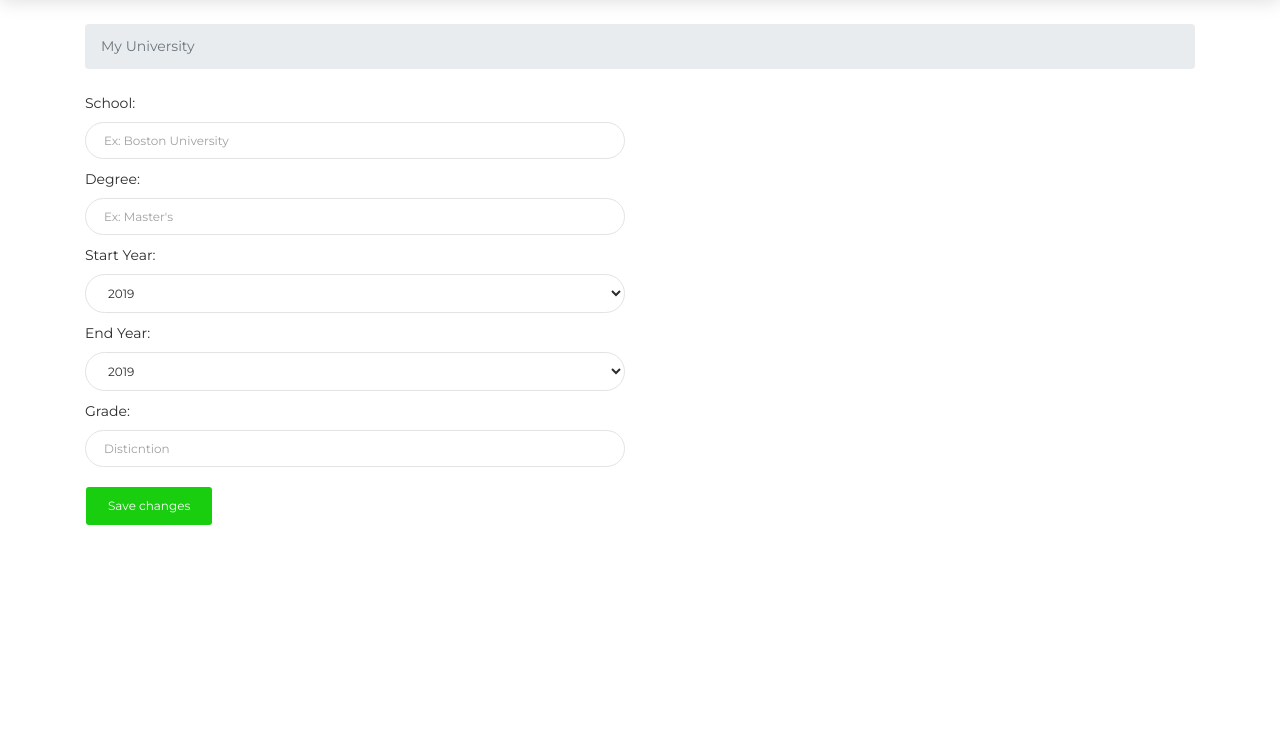
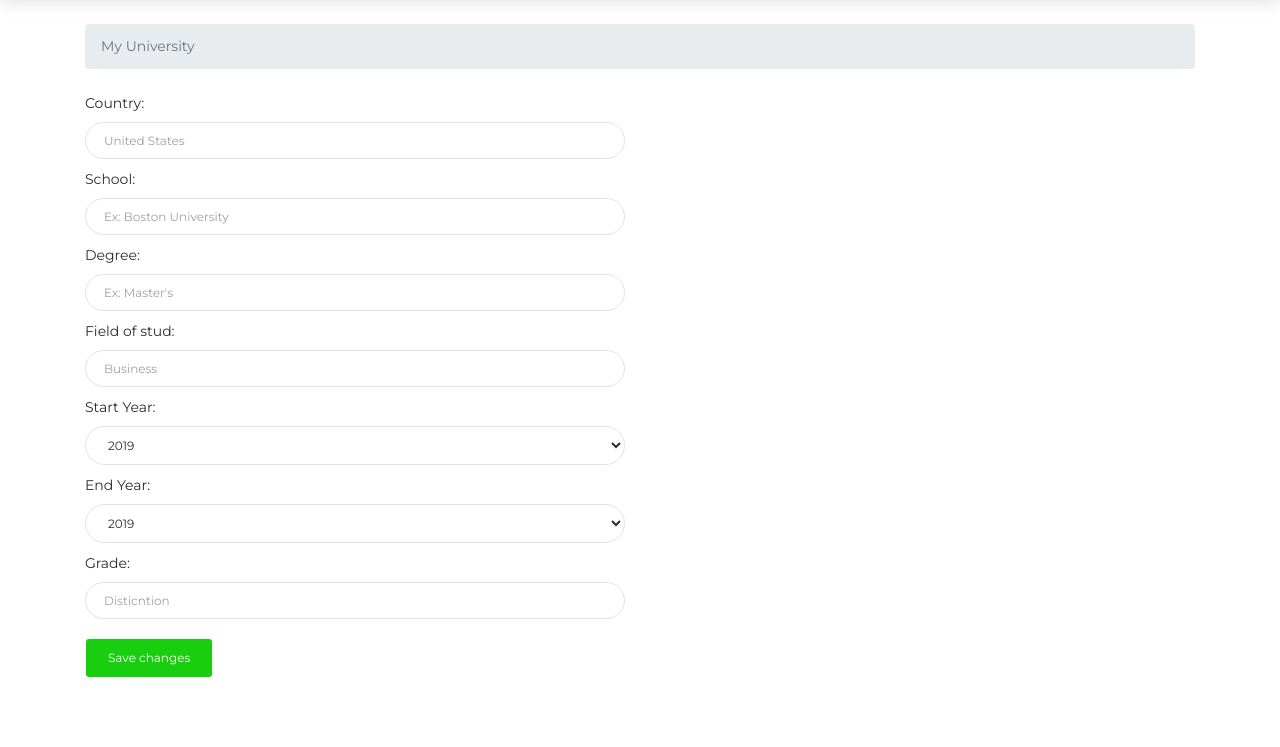
Before and after one commit to ShintaG3/alumate, a Django app: page /my-university in a window 1280 px wide. Shown: the part 62-809 px from the top of the page. Before the commit the page ends 587 px from the top, so only its background shows below. Run offline with Django 3.2, Linux system fonts and the light colour scheme; the visitor is signed in with stand-in values (Sample User, id 1); data comes from the database, SQL or seed files in the repository; some libraries are stand-ins or nearby versions.

Commit message:
university updateview all models are included

```diff
--- a/alumate/settings.py
+++ b/alumate/settings.py
@@ -29,6 +29,8 @@ INSTALLED_APPS = [
 
     'rest_framework',
     'widget_tweaks',
+
+
 
     'boards',
     'accounts',
--- a/my_universities/forms.py
+++ b/my_universities/forms.py
@@ -54,6 +54,15 @@ class MyUniversityForm(forms.ModelForm):
                                     }
                                 )
                             )
+    country          = forms.CharField(label='Country', widget=forms.TextInput(
+                                    attrs={
+                                        'placeholder': "United States",
+                                        'class':'form-control',
+                                        'name':'country',
+                                        'id': 'id_country',
+                                    }
+                                )
+                            )
     field_of_study  = forms.CharField(label='Field of stud', widget=forms.TextInput(
                                     attrs={
                                         'placeholder': 'Business',
@@ -74,8 +83,4 @@ class MyUniversityForm(forms.ModelForm):
                             )
     class Meta:
         model = MyUniversity
-        fields =('uni_name', 'degree', 'field_of_study', 'st_year','en_year','grade')
-        labels = {
-            # 'uni_name':_('University'),
-            'enr_status':_('Enrollment Status'),
-        }
+        fields =('country', 'uni_name', 'degree', 'field_of_study', 'st_year','en_year', 'grade')
--- a/my_universities/models.py
+++ b/my_universities/models.py
@@ -28,11 +28,11 @@ class MyUniversity(models.Model):
     st_year             = models.IntegerField(_('year'), null=True, blank=True, validators=[MinValueValidator(1970), max_value_current_year],default=current_year)
     en_year             = models.IntegerField(_('en_year'), null=True, blank=True, validators=[MinValueValidator(1970), max_value_current_year],default=current_year)
     grade               = models.CharField(max_length=256, null=True, blank=True)
-    grade_rate          = models.IntegerField(default=60, null=True, blank=True)
+    # grade_rate          = models.IntegerField(default=60, null=True, blank=True)
     # foundation_body     = models.CharField(max_length=256, null=True, blank=True)
     # foundation_payback  = models.BooleanField(default=True)
     # foundation_amount   = models.CharField(max_length=256, null=True, blank=True)
-    description         = models.CharField(max_length=1000, null=True, blank=True)
+    # description         = models.CharField(max_length=1000, null=True, blank=True)
     enr_status          = models.CharField(max_length=64, choices=ENROLLMENT_STATUS)
 
     def __str__(self):
--- a/my_universities/templates/my_universities/includes/form-uni.html
+++ b/my_universities/templates/my_universities/includes/form-uni.html
@@ -6,6 +6,19 @@
   </div>
 {% endif %}
 
+<div class="form-group">
+    {{ form.country.label_tag }}
+    {{ form.country }}
+    <ul class="list-group" id="result"></ul>
+    <div class="invalid-feedback">
+      {{ form.country.error }}
+    </div>
+    {% if form.country.help_text %}
+      <small class="form-text text-muted">
+        {{ form.country.help_text|safe }}
+      </small>
+    {% endif %}
+</div>
 <div class="form-group">
     {{ form.uni_name.label_tag }}
     {{ form.uni_name }}
@@ -32,14 +45,14 @@
     {% endif %}
 </div>
 <div class="form-group">
-    {{ form.fiedl_of_study.label_tag }}
-    {{ form.fiedl_of_study }}
+    {{ form.field_of_study.label_tag }}
+    {{ form.field_of_study }}
     <div class="invalid-feedback">
-      {{ form.fiedl_of_study.error }}
+      {{ form.field_of_study.error }}
     </div>
-    {% if form.fiedl_of_study.help_text %}
+    {% if form.field_of_study.help_text %}
       <small class="form-text text-muted">
-        {{ form.fiedl_of_study.help_text|safe }}
+        {{ form.field_of_study.help_text|safe }}
       </small>
     {% endif %}
 </div>
--- a/my_universities/templates/my_universities/my_university.html
+++ b/my_universities/templates/my_universities/my_university.html
@@ -54,13 +54,17 @@
         $.each(data, function(key, value){
           if(value.university.search(expression) != -1 || value.location.search(expression) != -1){
               $('#result').append('<li class="list-group-item"><img src=" '+value.image+' " height="40" width="40" class="img-thumbnail"/>'+value.university+'</li>');
-              $('#result li').click(function(){
-                var university = $(this).text();
-                $('#id_uni_name').val(university);
+              $(document).on('click',function(e) {
+                 if(!$(e.target).closest('#result li').length) {
+                   $('#result').html('');
+                 } else {
+                   var university = $(e.target).text();
+                   $('#id_uni_name').val(university);
+                   $('#id_country').val(value.country);
+                   $('#result').html('');
+                 }
+              });
 
-                $('#result').html('');
-
-              });
           }
         });
       })
--- a/my_universities/views.py
+++ b/my_universities/views.py
@@ -18,12 +18,13 @@ class MyUniversityUpdateView(UpdateView):
         object,created = MyUniversity.objects.get_or_create(id=self.request.user.id)
         return object
 
-    # def form_valid(self, form):
-    #     university = form.save(commit=False)
-    #     university.user = self.request.user
-    #     university.id = self.request.user.id
-    #     university.save()
-    #     return redirect('my_university')
+    def form_valid(self, form):
+        university = form.save(commit=False)
+        print(university)
+        university.user = self.request.user
+        university.id = self.request.user.id
+        university.save()
+        return redirect('my_university')
 
 # @login_required
 # def MyUniversityUpdate(request):
```
Also changed, not shown: my_universities/migrations/0005_auto_20190722_1405.py (added).
